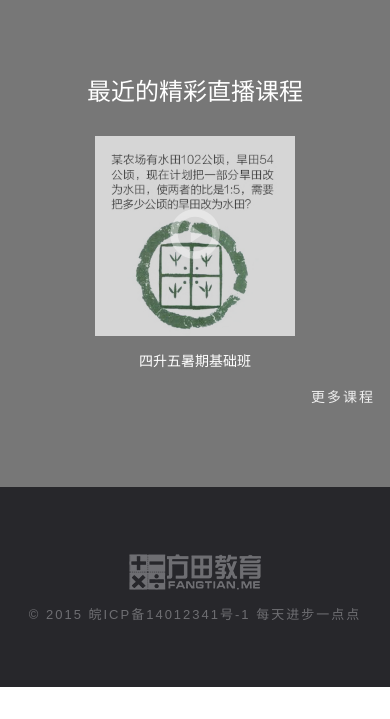
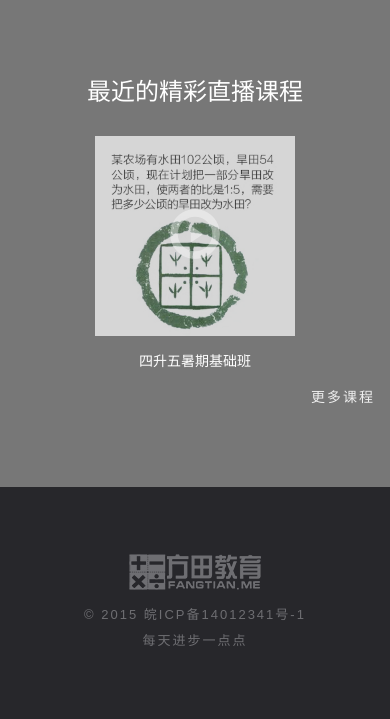
Before and after one commit to fangtian/fangtian_new, a PHP site: page /haibian/index.html in a window 390 px wide. Shown: the part 1745-2464 px from the top of the page. Before the commit the page ends 2432 px from the top, so only its background shows below. Run offline with PHP 8.4, Linux system fonts and the light colour scheme.

Commit message:
footer css

```diff
--- a/_/components/php/header.php
+++ b/_/components/php/header.php
@@ -10,13 +10,13 @@
 	        <span class="icon-bar"></span>
 	        <span class="icon-bar"></span>
 	      </button>
-	      <a class="navbar-brand" href="index.php">方田教育</a>
+	      <a class="navbar-brand" href="index.html">方田教育</a>
 	    </div>
 
 	    <!-- Collect the nav links, forms, and other content for toggling -->
 	    <div class="collapse navbar-collapse" id="bs-example-navbar-collapse-1">
 	      <ul class="nav navbar-nav">
-	        <li><a href="index.php">首页</a></li>
+	        <li><a href="index.html">首页</a></li>
 	        <li><a href="course.php">选课中心</a></li>
 	        <li><a href="interaction.php">交流中心</a></li>
 	        <li><a href="about.php">关于我们</a></li>
--- a/_/css/fangtian.css
+++ b/_/css/fangtian.css
@@ -2025,6 +2025,16 @@ footer .copyright {
   line-height: 16px;
   letter-spacing: 2px;
 }
+footer .copyright i {
+  font-style: normal;
+}
+@media (max-width: 767px) {
+  footer .copyright span {
+    display: block;
+    margin: 10px auto;
+    width: 250px;
+  }
+}
 #back-top {
   display: none;
 }
--- a/index.html
+++ b/index.html
@@ -37,7 +37,7 @@
                         <span class="icon-bar"></span>
                         <span class="icon-bar"></span>
                     </button>
-                    <a class="navbar-brand" href="index.php">方田教育</a>
+                    <a class="navbar-brand" href="index.html">方田教育</a>
                 </div>
                 <!-- Collect the nav links, forms, and other content for toggling -->
                 <div class="collapse navbar-collapse" id="bs-example-navbar-collapse-1">
@@ -374,8 +374,8 @@
                 <div class="logo_footer">
                     <img class="fangtian_logo_footer" src="_/images/logo_w_s.png" alt="方田教育">
                     <div class="copyright">
-                        <span class="left">© 2015 皖ICP备14012341号-1</span> <i class="hidden-xs">|</i>
-                        <span class="right"> 每天进步一点点</span></div>
+                        <span>© 2015 皖ICP备14012341号-1</span> <i class="hidden-xs">|</i>
+                        <span> 每天进步一点点</span></div>
                 </div>
             </div>
         </div>
```
Also changed, not shown: _/components/less/_fangtian.less (+30 -14 lines).
